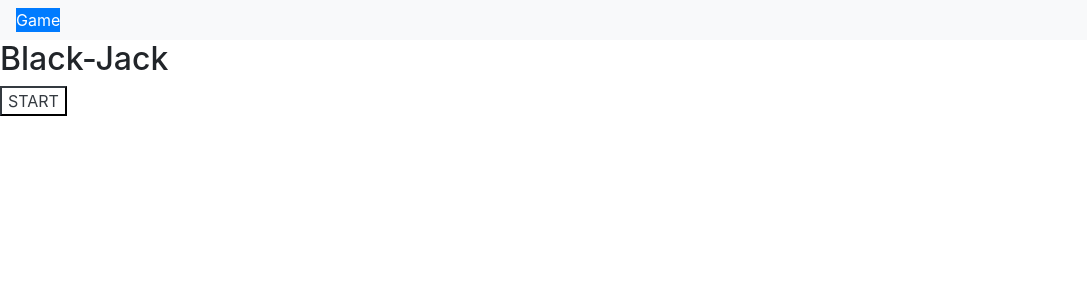
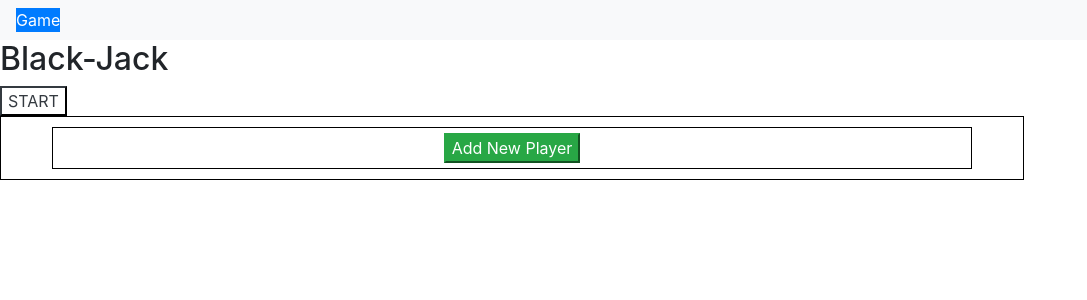
Before and after one commit to acsBenceTamas/Black-Jack, a Flask app: page / in a window 1280 px wide. Shown: the top 300 px of the page, without its empty margins (0-1087 px from the left). Run offline with Flask 2, Linux system fonts and the light colour scheme; some libraries are stand-ins or nearby versions.

Commit message:
Can create, remove and select players for games

```diff
--- a/static/css/style.css
+++ b/static/css/style.css
@@ -1,3 +1,21 @@
 .player-hand {
     border: black 1px solid;
 }
+
+#player-cards {
+    border: black 1px solid;
+    width: 80%;
+    text-align: center;
+}
+
+.player-card {
+    display: inline-table;
+    border: black 1px solid;
+    width: 90%;
+    margin: 10px;
+    padding: 5px;
+}
+.player-card table {
+    display: inline-table;
+    width: 90%;
+    }
--- /dev/null
+++ b/static/js/players.js
@@ -0,0 +1,92 @@
+const STARTING_CHIPS = 100;
+let playerCards = document.getElementById("player-cards");
+playerCards.addEventListener('click', clickCardList);
+
+function clickCardList(event) {
+    if (event.target.classList.contains("delete-player")) {
+        deletePlayer( event.target.closest(".player-card").dataset.name );
+    } else if (event.target.classList.contains("select-player")) {
+        togglePlayerSelection( event.target.closest(".player-card").dataset.name );
+        event.target.innerText = event.target.innerText === "SELECT" ? "DESELECT" : "SELECT";
+        event.target.classList.toggle("btn-primary");
+        event.target.classList.toggle("btn-secondary");
+    }
+}
+
+function addNewPlayer() {
+    let playersInfo = JSON.parse(localStorage.getItem("players"));
+    if (!playersInfo) {playersInfo = []}
+    let newPlayerName = document.getElementById("new-player-name").value;
+    if (!checkIfPlayerExists(newPlayerName, playersInfo)) {
+        const newPlayer = {name: newPlayerName, chips: STARTING_CHIPS, selected: 0};
+        playersInfo.push(newPlayer);
+        localStorage.setItem("players", JSON.stringify(playersInfo));
+        drawPlayerCard(newPlayer);
+    } else {
+        alert(`Player with name ${newPlayerName} already exists.`);
+    }
+    document.getElementById("new-player-name").value = "";
+}
+
+function checkIfPlayerExists( playerName, playerInfo ) {
+    for (let player of playerInfo) {
+        if (player.name.toString() === playerName) {
+            return true;
+        }
+    }
+    return false;
+}
+
+function displayPlayerCards() {
+    const players = JSON.parse(localStorage.getItem("players"));
+    for (let player of players) {
+        drawPlayerCard( player );
+    }
+}
+
+function drawPlayerCard( player ) {
+    let newPlayerCard = document.createElement("div");
+    newPlayerCard.classList.add("player-card");
+    newPlayerCard.id = `player-name-${player.name}`;
+    newPlayerCard.dataset.name = player.name;
+    newPlayerCard.innerHTML =
+`
+<table>
+    <tr>
+        <th>Name:</th><td>${player.name}</td><th>Chips:</th><td>${player.chips}</td>
+        <td>
+            <button class="btn-danger delete-player">DELETE</button>
+            <button class="${Number(player.selected) === 0 ? 'btn-secondary' : 'btn-primary'} select-player">${Number(player.selected) === 0 ? 'DESELECT' : 'SELECT'}</button>
+        </td>
+    </tr>
+</table>
+`;
+    document.getElementById("player-cards").appendChild(newPlayerCard);
+}
+
+function deletePlayer( playerName ) {
+    document.getElementById(`player-name-${playerName}`).remove();
+    let playersInfo = JSON.parse(localStorage.getItem("players"));
+    for (let i=0; i<playersInfo.length; i++) {
+        console.log(playersInfo[i].name.toString() === playerName.toString());
+        if (playersInfo[i].name.toString() === playerName.toString()) {
+            playersInfo.splice(i, 1);
+            localStorage.setItem("players", JSON.stringify(playersInfo));
+            return;
+        }
+    }
+}
+
+function togglePlayerSelection( playerName ) {
+    let playersInfo = JSON.parse(localStorage.getItem("players"));
+    for (let player of playersInfo) {
+        if (player.name.toString() === playerName.toString()) {
+            player.selected = Number(player.selected) === 0 ? 1 : 0;
+            localStorage.setItem("players", JSON.stringify(playersInfo));
+            return;
+        }
+    }
+
+}
+
+displayPlayerCards();
--- a/templates/game.html
+++ b/templates/game.html
@@ -19,4 +19,6 @@
         <img src="{{ url_for('static', filename='images/blue_back.png') }}" width="138" height="211">
     </div>
 
+
+
 {% endblock %}
--- a/templates/index.html
+++ b/templates/index.html
@@ -2,9 +2,38 @@
 
 {% block head %}
     <title>Black-Jack homepage</title>
+    <script src="{{ url_for('static', filename='js/players.js') }}" defer></script>
 {% endblock %}
 
 {% block content %}
     <h2>Black-Jack</h2>
     <button class="btn-outline-dark" type="submit">START</button>
+    <div id="player-cards">
+        <div id="add-new-player" class="player-card">
+            <button class="btn-success" data-toggle="modal" data-target="#new-player-modal">Add New Player</button>
+        </div>
+    </div>
+
+
+    <div class="modal" tabindex="-1" role="dialog" id="new-player-modal">
+        <div class="modal-dialog" role="document">
+            <div class="modal-content">
+                <div class="modal-header">
+                    <h5 class="modal-title">Create new player</h5>
+                    <button type="button" class="close" data-dismiss="modal" aria-label="Close">
+                        <span aria-hidden="true">&times;</span>
+                    </button>
+                </div>
+                <div class="modal-body">
+                    <label>Player name:
+                        <input type="text" size="20" maxlength="20" minlength="4" id="new-player-name" autofocus>
+                    </label>
+                </div>
+                <div class="modal-footer">
+                    <button type="button" class="btn btn-success" data-dismiss="modal" onclick="addNewPlayer()">Add</button>
+                    <button type="button" class="btn btn-danger" data-dismiss="modal">Discard</button>
+                </div>
+            </div>
+        </div>
+    </div>
 {% endblock %}
```
